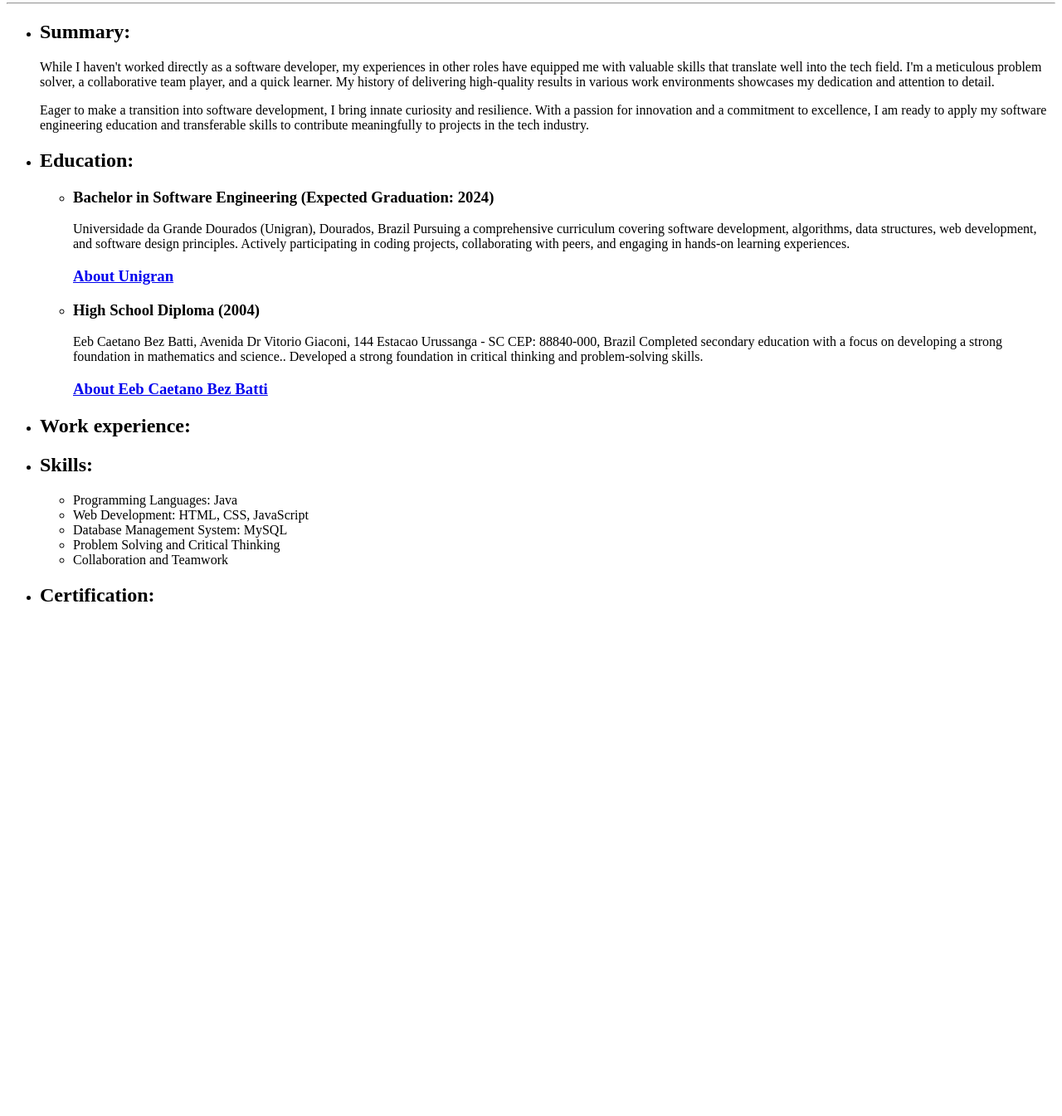
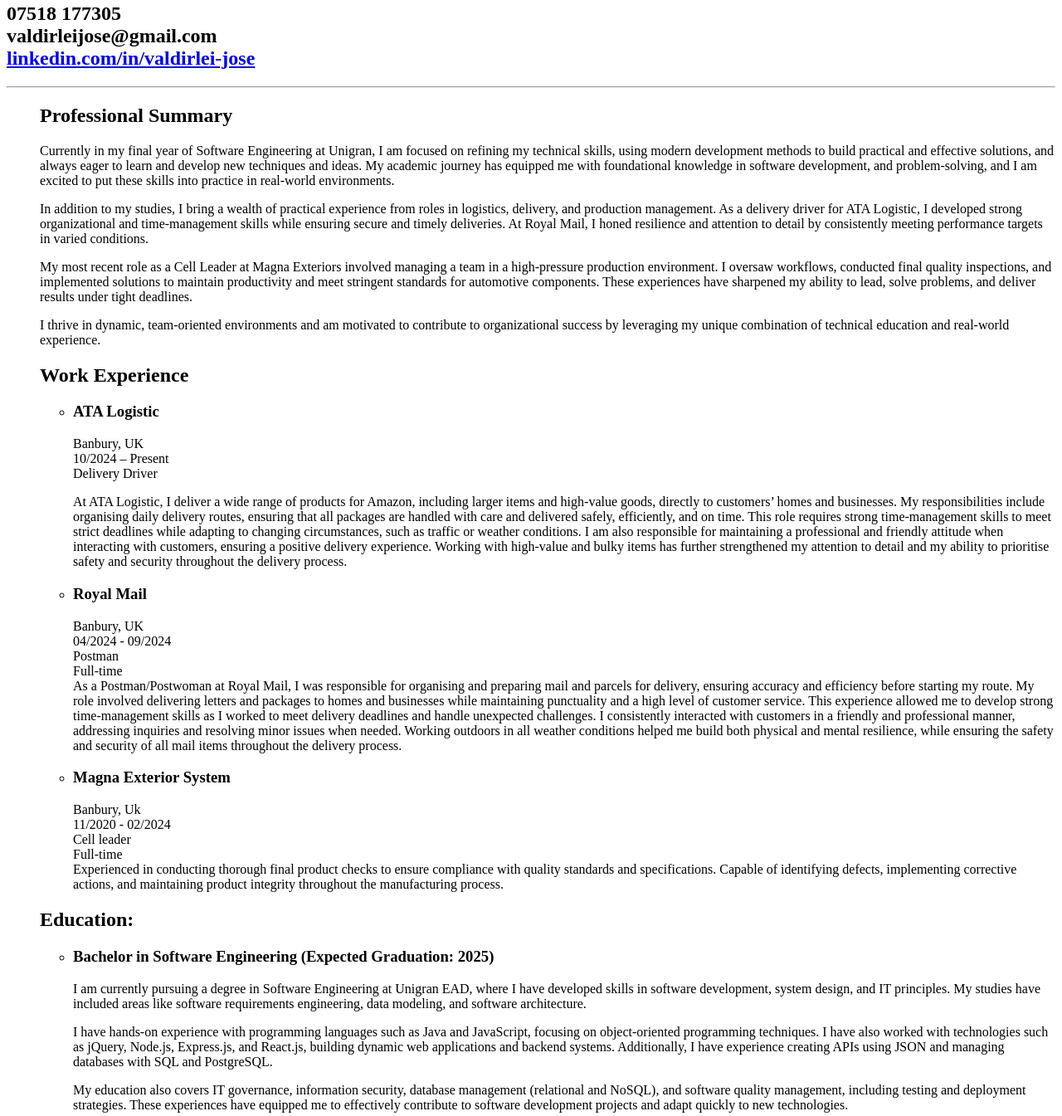
Before and after one commit to dirlei12/MyResume, a plain HTML site: page index.html in a window 1280 px wide. Shown: the part 77-1422 px from the top of the page at 83% size. Before the commit the page ends 828 px from the top, so only its background shows below. Drawn offline with Linux system fonts and the light colour scheme.

Commit message:
update the details of my resume 2025

```diff
--- a/index.html
+++ b/index.html
@@ -9,32 +9,124 @@
 
 <body>
     <h1>Valdirlei Jose</h1>
+    <h2> 07518 177305 <br>
+        valdirleijose@gmail.com <br>
+        <a href="https://www.linkedin.com/in/valdirlei-jose/">linkedin.com/in/valdirlei-jose</a> <br>
+    </h2>
     <hr>
     <ul>
-        <li>
-            <h2>Summary:</h2>
-        </li>
-        <p>While I haven't worked directly as a software developer, my experiences in other roles have equipped me with
-            valuable skills that translate well into the tech field. I'm a meticulous problem solver, a collaborative
-            team player, and a quick learner. My history of delivering high-quality results in various work environments
-            showcases my dedication and attention to detail.</p>
 
-        <p>Eager to make a transition into software development, I bring innate curiosity and resilience. With a passion
-            for innovation and a commitment to excellence, I am ready to apply my software engineering education and
-            transferable skills to contribute meaningfully to projects in the tech industry.</p>
+        <h2>Professional Summary</h2>
 
-        <li>
-            <h2>Education:</h2>
+        <p>Currently in my final year of Software Engineering at Unigran, I am focused on refining my technical skills,
+            using modern development methods to build practical and effective solutions, and always eager to learn and
+            develop new techniques and ideas. My academic journey has equipped me with foundational knowledge in
+            software development, and problem-solving, and I am excited to put these skills into practice in real-world
+            environments.</p>
+        <p>In addition to my studies, I bring a wealth of practical experience from roles in logistics, delivery, and
+            production management. As a delivery driver for ATA Logistic, I developed strong organizational and
+            time-management skills while ensuring secure and timely deliveries. At Royal Mail, I honed resilience and
+            attention to detail by consistently meeting performance targets in varied conditions.</p>
+        <p>My most recent role as a Cell Leader at Magna Exteriors involved managing a team in a high-pressure
+            production environment. I oversaw workflows, conducted final quality inspections, and implemented solutions
+            to maintain productivity and meet stringent standards for automotive components. These experiences have
+            sharpened my ability to lead, solve problems, and deliver results under tight deadlines.</p>
+        <p>I thrive in dynamic, team-oriented environments and am motivated to contribute to organizational success by
+            leveraging my unique combination of technical education and real-world experience.</p>
+
+
+
+
+
+        <h2>Work Experience</h2>
+        <ul>
+            <li>
+                <p>
+                <h3>ATA Logistic <br></h3>
+                Banbury, UK <br>
+                10/2024 – Present <br>
+                Delivery Driver <br>
+                </p>
+                <p>
+                    At ATA Logistic, I deliver a wide range of products for Amazon, including larger items and
+                    high-value
+                    goods,
+                    directly to customers’ homes and businesses. My responsibilities include organising daily delivery
+                    routes,
+                    ensuring that all packages are handled with care and delivered safely, efficiently, and on time.
+                    This
+                    role
+                    requires strong time-management skills to meet strict deadlines while adapting to changing
+                    circumstances,
+                    such as traffic or weather conditions. I am also responsible for maintaining a professional and
+                    friendly
+                    attitude when interacting with customers, ensuring a positive delivery experience. Working with
+                    high-value
+                    and bulky items has further strengthened my attention to detail and my ability to prioritise safety
+                    and
+                    security throughout the delivery process.
+                </p>
+            </li>
+
+            <li>
+                <p>
+                <h3>Royal Mail</h3>
+                Banbury, UK <br>
+                04/2024 - 09/2024 <br>
+                Postman <br>
+                Full-time <br>
+                As a Postman/Postwoman at Royal Mail, I was responsible for organising and preparing mail and parcels
+                for
+                delivery, ensuring accuracy and efficiency before starting my route. My role involved delivering letters
+                and
+                packages to homes and businesses while maintaining punctuality and a high level of customer service.
+                This
+                experience allowed me to develop strong time-management skills as I worked to meet delivery deadlines
+                and
+                handle unexpected challenges. I consistently interacted with customers in a friendly and professional
+                manner, addressing inquiries and resolving minor issues when needed. Working outdoors in all weather
+                conditions helped me build both physical and mental resilience, while ensuring the safety and security
+                of
+                all mail items throughout the delivery process.
+                </p>
+
+            </li>
+            <li>
+                <p>
+                <h3>Magna Exterior System</h3>
+                Banbury, Uk <br>
+                11/2020 - 02/2024 <br>
+                Cell leader <br>
+                Full-time <br>
+                Experienced in conducting thorough final product checks to ensure compliance with quality standards and
+                specifications.
+                Capable of identifying defects, implementing corrective actions, and maintaining product integrity
+                throughout the manufacturing process.
+                </p>
+
+            </li>
+        </ul>
+
+
+        <h2>Education:</h2>
         </li>
         <ul>
             <li>
-                <h3>Bachelor in Software Engineering (Expected Graduation: 2024)</h3>
+                <h3>Bachelor in Software Engineering (Expected Graduation: 2025)</h3>
             </li>
-            <p>Universidade da Grande Dourados (Unigran), Dourados, Brazil
-                Pursuing a comprehensive curriculum covering software development, algorithms, data structures, web
-                development, and software design principles.
-                Actively participating in coding projects, collaborating with peers, and engaging in hands-on learning
-                experiences.</p>
+            <p>I am currently pursuing a degree in Software Engineering at Unigran EAD, where I have developed skills in
+                software development, system design, and IT principles. My studies have included areas like software
+                requirements engineering, data modeling, and software architecture.</p>
+            <p>I have hands-on experience with programming languages such as Java and JavaScript, focusing on
+                object-oriented programming techniques. I have also worked with technologies such as jQuery, Node.js,
+                Express.js, and React.js, building dynamic web applications and backend systems. Additionally, I have
+                experience creating APIs using JSON and managing databases with SQL and PostgreSQL.</p>
+            <p>
+                My education also covers IT governance, information security, database management (relational and
+                NoSQL), and software quality management, including testing and deployment strategies. These experiences
+                have equipped me to effectively contribute to software development projects and adapt quickly to new
+                technologies.
+            </p>
             <h3><a href="https://www.unigran.br/">About Unigran</a></h3>
             <li>
                 <h3>High School Diploma (2004)</h3>
```
